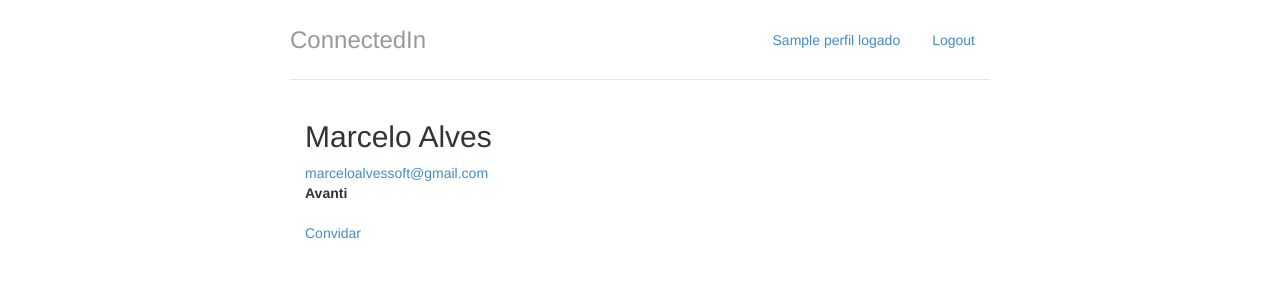
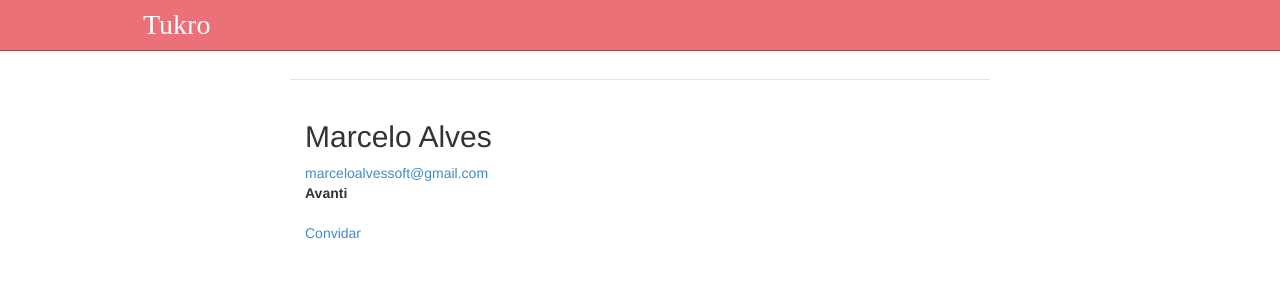
Before and after one commit to MarceloxAlves/Tukro, a Django app: template perfis/templates/perfil.html in a window 1280 px wide. Shown: the top 300 px of the page. Run offline with Django 3.2, Linux system fonts and the light colour scheme; data comes from the database, SQL or seed files in the repository; both versions use the stored data as it was after the commit; tables that the repository leaves empty hold one stand-in row (values such as "Sample post"); the template is opened without the code that fills it: values that come from a table or form of the project are taken from there, most other values are stand-ins (such as "Sample title", 1, 10 or a date in 2020); some libraries are stand-ins or nearby versions; some web fonts are replaced.

Commit message:
PERSONALIZANDO TEMPLATE

```diff
--- a/perfis/static/styles/main.css
+++ b/perfis/static/styles/main.css
@@ -1,9 +1,88 @@
 @CHARSET "UTF-8";
+
+@font-face {
+    font-family: tukroFont;
+    src: url(../fonts/FACEBOLF.OTF);
+}
 
 /* Space out content a bit */
 body {
     padding-top: 20px;
     padding-bottom: 20px;
+}
+
+.navbar-brand {
+    font-family: tukroFont;
+    font-size: 2em;
+    color: white !important;
+}
+
+.navbar-default {
+    background-color: #EB7077;
+    border-color: #9C4A4F;
+}
+
+.navbar-default .navbar-brand {
+    color: #9C4A4F;
+}
+
+.navbar-default .navbar-brand:focus, .navbar-default .navbar-brand:hover {
+    color: #fff;
+}
+
+.navbar-default .navbar-collapse, .navbar-default .navbar-form {
+    border-color: #9C4A4F;
+}
+
+.navbar-default .navbar-toggle {
+    border-color: #9C4A4F;
+}
+
+.navbar-default .navbar-toggle .icon-bar {
+    background-color: #fce4ec;
+}
+
+.navbar-default .navbar-toggle:focus, .navbar-default .navbar-toggle:hover {
+    background-color: #9C4A4F;
+}
+
+.navbar-default .navbar-nav > .active > a, .navbar-default .navbar-nav > .active > a:focus, .navbar-default .navbar-nav > .active > a:hover {
+    color: #fff;
+    background-color: #9C4A4F;
+}
+
+.navbar-default .navbar-nav > li > a {
+    color: #fff;
+}
+
+.navbar-default .navbar-nav > li > a:focus, .navbar-default .navbar-nav > li > a:hover {
+    color: #fce4ec;
+}
+
+.dropdown-toggle {
+    background-color: transparent !important;
+    color: white !important;
+}
+
+
+.dropdown-menu {
+    background-color: #EB7077;
+}
+
+.dropdown-menu > li > a {
+    color: #fff;
+}
+
+.dropdown-menu > li > a:hover {
+    background: transparent;
+}
+
+.dropdown-menu > li > a:focus, .dropdown-menu > li > a:hover {
+    color: #fce4ec;
+}
+
+.container-fluid {
+    margin: 0px 10% 0px 10%;
 }
 
 .header,
@@ -35,6 +114,7 @@ body {
         max-width: 730px;
     }
 }
+
 .container-narrow > hr {
     margin: 30px 0;
 }
@@ -43,6 +123,7 @@ body {
     text-align: center;
     border-bottom: 1px solid #e5e5e5;
 }
+
 .jumbotron .btn {
     font-size: 21px;
     padding: 14px 24px;
@@ -51,6 +132,7 @@ body {
 .content {
     margin: 40px 0;
 }
+
 .content p + h4 {
     margin-top: 28px;
 }
--- a/perfis/templates/base.html
+++ b/perfis/templates/base.html
@@ -1,29 +1,61 @@
 {% load staticfiles %}
 <!doctype html>
-<html lang = "pt-br">
+<html lang="pt-br">
 <head>
     <meta charset="utf-8">
-		<title>ConnectedIn</title>
-		<link rel="stylesheet"
-			 href="{% static 'styles/bootstrap.css' %}">
-		<link rel="stylesheet"
-			 href="{% static 'styles/main.css' %}">
+    <title>TUKRO</title>
+    <link rel="stylesheet" href="{% static 'styles/bootstrap.css' %}">
+    <link rel="stylesheet" href="{% static 'fonts/fontawesome/css/font-awesome.min.css' %}">
+    <link rel="stylesheet" href="{% static 'styles/main.css' %}">
 
 </head>
 <body>
+<nav class="navbar navbar-default navbar-fixed-top">
+    <div class="container-fluid">
+        <!-- Brand and toggle get grouped for better mobile display -->
+        <div class="navbar-header">
+            <button type="button" class="navbar-toggle collapsed" data-toggle="collapse"
+                    data-target="#bs-example-navbar-collapse-1" aria-expanded="false">
+                <span class="sr-only">Toggle navigation</span>
+                <span class="icon-bar"></span>
+                <span class="icon-bar"></span>
+                <span class="icon-bar"></span>
+            </button>
+            <a class="navbar-brand" href="#">Tukro</a>
+        </div>
+        <div class="collapse navbar-collapse" id="bs-example-navbar-collapse-1">
+            {% if user.is_authenticated %}
+                <ul class="nav navbar-nav navbar-nav-tukro navbar-right">
+                    <li><a href="#"><i class="fa fa-bell"></i></a></li>
+                    <li class="dropdown">
+                        <a href="#" class="dropdown-toggle" data-toggle="dropdown" role="button" aria-haspopup="true"
+                           aria-expanded="false">{{ user.perfil.nome }} <span class="fa fa-caret-down"></span></a>
+                        <ul class="dropdown-menu">
+                            <li><a href="#"><i class="fa fa-user"></i> Perfil</a></li>
+                            <li role="separator" class="divider"></li>
+                            <li><a href="{% url 'logout' %}"><i class="fa fa-sign-out"></i> Sair</a></li>
+                        </ul>
+                    </li>
+                </ul>
+            {% endif %}
+        </div><!-- /.navbar-collapse -->
+    </div><!-- /.container-fluid -->
+</nav>
 <div class="container">
-			<div class = "header">
-				<ul class = "nav nav-pills pull-right">
-					<li><a href = "{% url 'index' %}">{{ perfil_logado.nome }}</a></li>
-					<li><a href = "/logout/">Logout</a></li>
+    <div class="header">
+        <ul class="nav nav-pills pull-right">
+            <li><a href="{% url 'index' %}">{{ perfil_logado.nome }}</a></li>
+            <li><a href="/logout/">Logout</a></li>
         </ul>
-				<h3 class = "text-muted">ConnectedIn</h3>
+        <h3 class="text-muted">ConnectedIn</h3>
     </div>
 
     <div class="row content">
-				{% block body%}
+        {% block body %}
         {% endblock %}
     </div>
 </div>
+<script src="{% static 'scripts/vendor/jquery-1.9.1.js' %}"></script>
+<script src="{% static 'scripts/vendor/bootstrap-min.js' %}"></script>
 </body>
 </html>
--- a/perfis/templates/perfil.html
+++ b/perfis/templates/perfil.html
@@ -1,16 +1,17 @@
 {% extends 'base.html' %}
 {% block body %}
-<div class = "col-lg-12">
+    <div class="col-lg-12">
         <h2 style="margin-top: 0px">{{ perfil.nome }}</h2>
         <address>
-			<a href = "mailto:{{ perfil.email }}">{{ perfil.email }}</a>
+            <a href="mailto:{{ perfil.email }}">{{ perfil.email }}</a>
             <br>
             <strong>{{ perfil.nome_empresa }}</strong>
 
         </address>
-
-		<a href = "{% url 'convidar' perfil.id %}">
+        {% if user.id != perfil.usuario.id %}
+            <a href="{% url 'convidar' perfil.id %}">
                 Convidar
             </a>
+        {% endif %}
     </div>
 {% endblock %}
```
Also changed, not shown: perfis/views.py (+20 -15 lines), db.sqlite3. Lines whose indentation alone changed are shown as unchanged.
